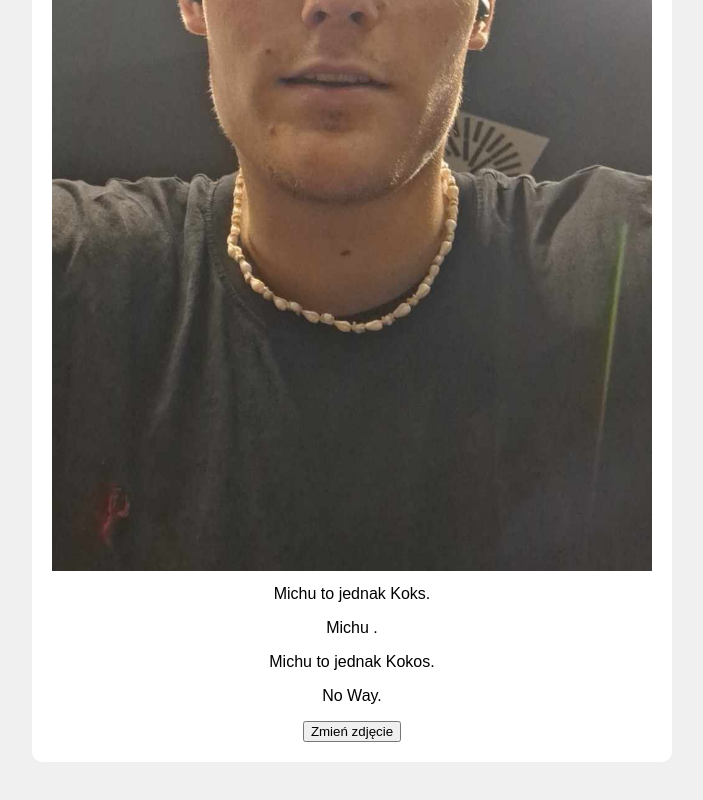
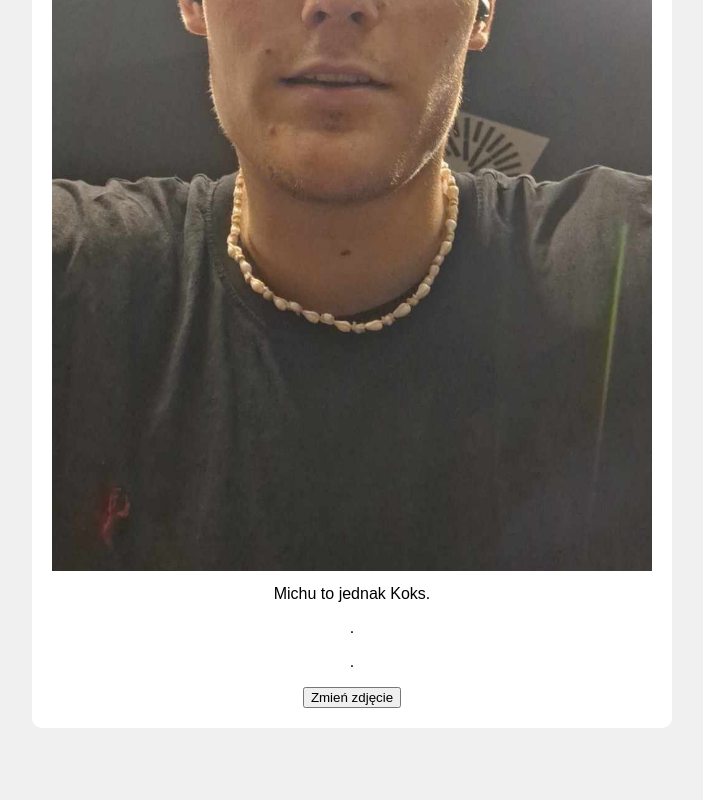
Before and after one commit to RazDwa12/RazDwa12.github.io, a plain HTML site: page index.html in a window 1280 px wide. Shown: the part 842-1642 px from the top of the page, without its empty margins (288-991 px from the left). Drawn offline with Linux system fonts and the light colour scheme.

Commit message:
Update index.html

```diff
--- a/index.html
+++ b/index.html
@@ -33,15 +33,15 @@
         </div>
         <div>
             <img src="zabawa2.jpg" alt="Opis drugiego zdjęcia" class="image" id="image2" style="display: none" width="600" height="400">
-            <p class="image-description">Michu .</p>
+            <p class="image-description"></p>
         </div>
         <div>
             <img src="zabawa3.jpg" alt="Opis trzeciego zdjęcia" class="image" id="image3" style="display: none" width="600" height="400">
-            <p class="image-description">Michu to jednak Kokos.</p>
+            <p class="image-description">.</p>
         </div>
         <div>
             <img src="zabawa4.jpg" alt="Opis czwartego zdjęcia" class="image" id="image4" style="display: none" width="600" height="400">
-            <p class="image-description">No Way.</p>
+            <p class="image-description">.</p>
         </div>
         <button onclick="changeImage()">Zmień zdjęcie</button>
     </div>
```
